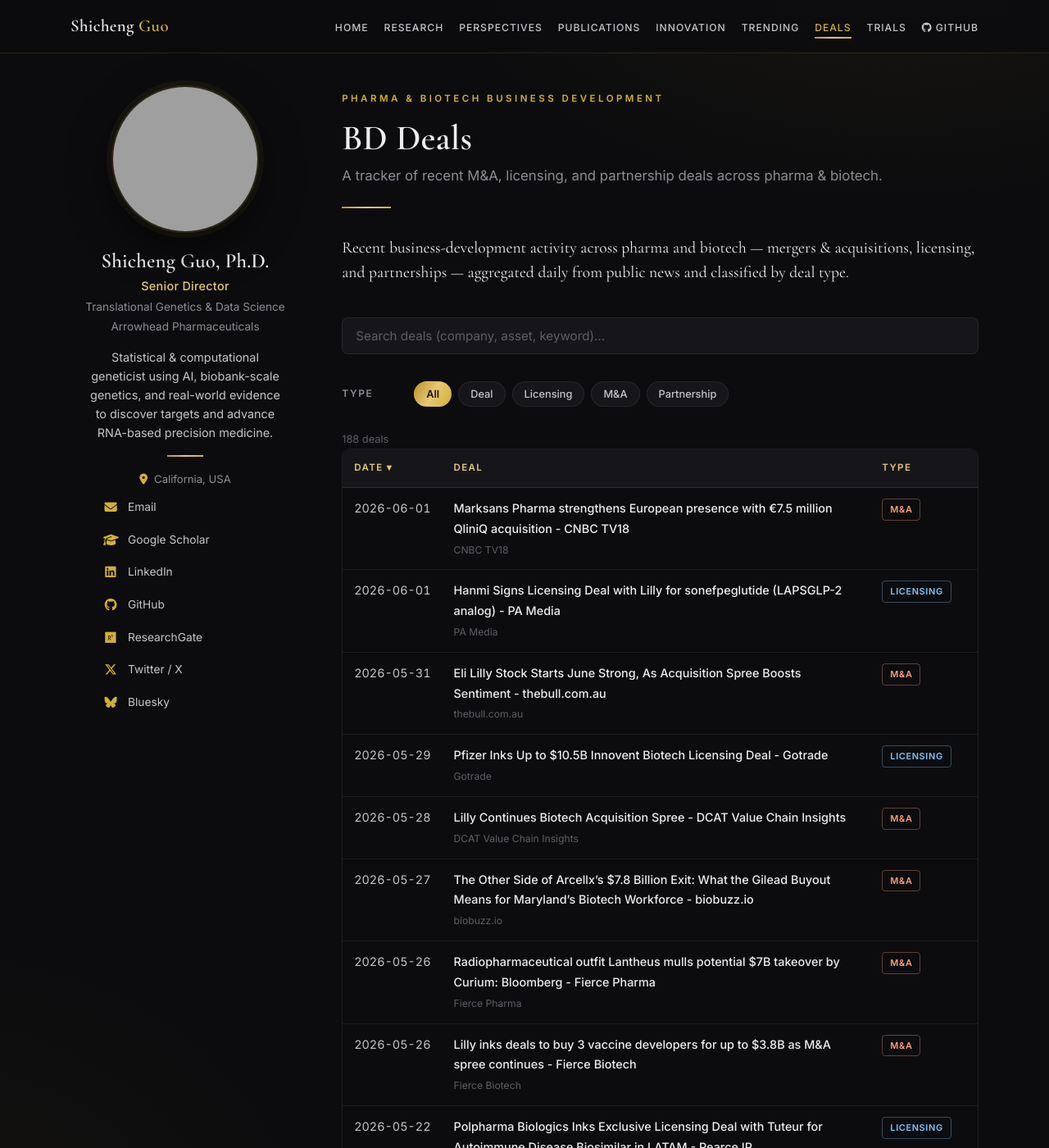
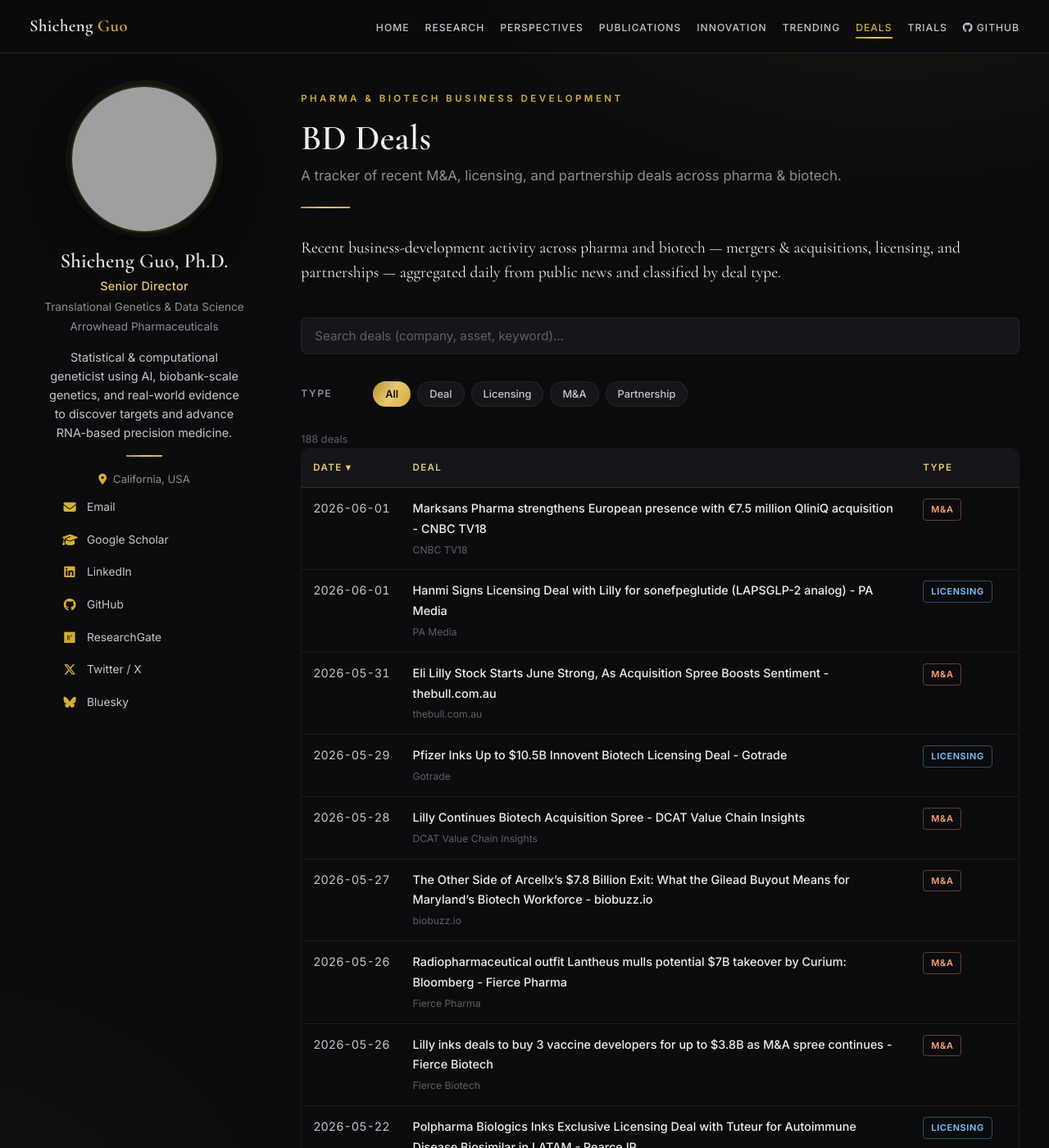
Before and after one commit to Shicheng-Guo/Shicheng-Guo.Github.io, a Jekyll site: the page built from deals.md, in a window 1280 px wide and 1400 px high. Shown: the whole window at 82% size. Built offline with Jekyll 4.4.1, drawn with Linux system fonts in a browser that asks for light colours.

Commit message:
Hybrid layout width: reading pages ~1240px, data/grid pages ~1560px
- Text pages keep a comfortable reading measure; Deals/Trials/Trending/Research
  widen (nav + content + footer) to better fill 16:9 large monitors via body.wide

```diff
--- a/_layouts/default.html
+++ b/_layouts/default.html
@@ -28,7 +28,7 @@
   <link rel="stylesheet" href="{{ site.url }}/assets/css/main.css">
   <link rel="canonical" href="{{ site.url }}{{ page.url }}">
 </head>
-<body>
+<body class="{% if page.wide %}wide{% endif %}">
 
   <header class="masthead">
     <div class="masthead__inner">
--- a/assets/css/main.css
+++ b/assets/css/main.css
@@ -24,7 +24,8 @@
   --serif: "Cormorant Garamond", "Playfair Display", Georgia, serif;
   --sans:  "Inter", "Helvetica Neue", Arial, sans-serif;
 
-  --content-max: 1180px;
+  --content-max: 1240px;
+  --content-max-wide: 1560px;
   --sidebar-w: 280px;
   --ease: cubic-bezier(0.16, 1, 0.3, 1);
 }
@@ -110,6 +111,11 @@
   display: grid; grid-template-columns: var(--sidebar-w) 1fr; gap: clamp(28px, 4vw, 60px);
   align-items: start;
 }
+
+/* Wide mode — data/grid pages fill large 16:9 monitors */
+body.wide .masthead__inner,
+body.wide .page-wrap,
+body.wide .site-footer { max-width: var(--content-max-wide); }
 
 /* ---------- Author sidebar ---------- */
 .author {
```
Also changed, not shown: deals.md (+1 -0 lines), research.md (+1 -0 lines), trending.md (+1 -0 lines), trials.md (+1 -0 lines).
